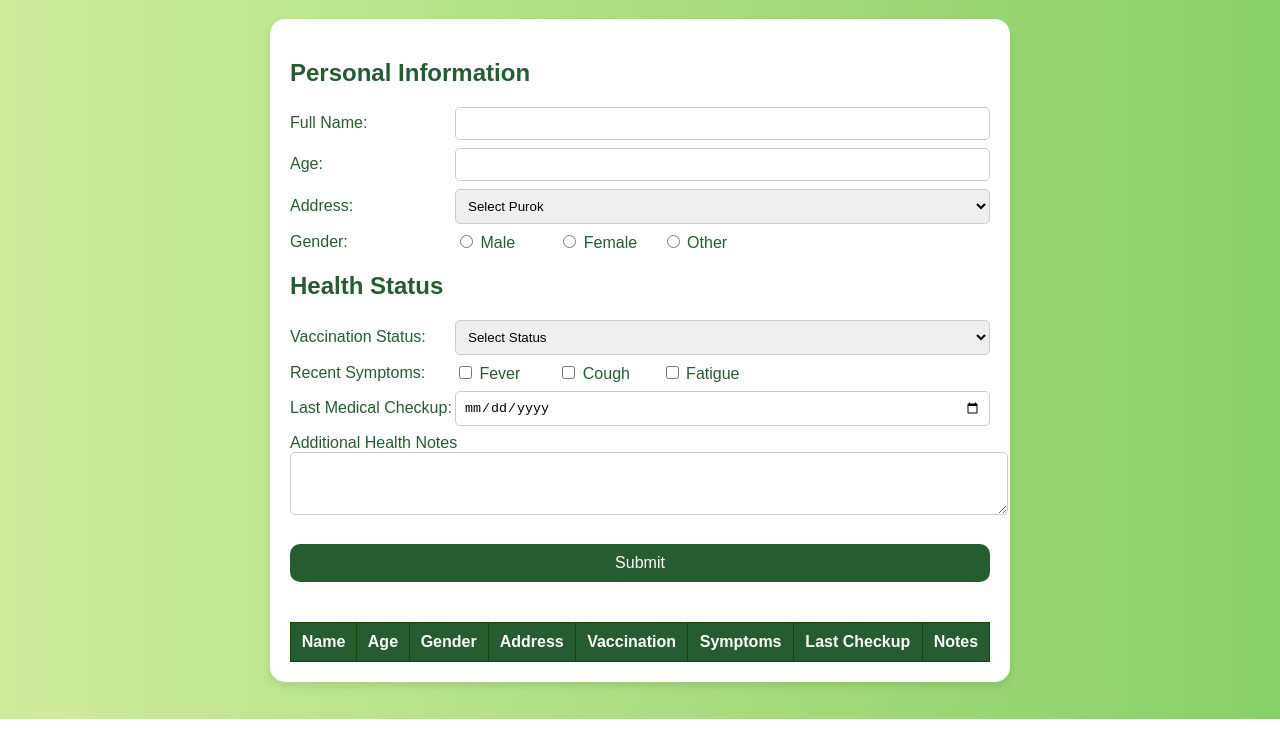
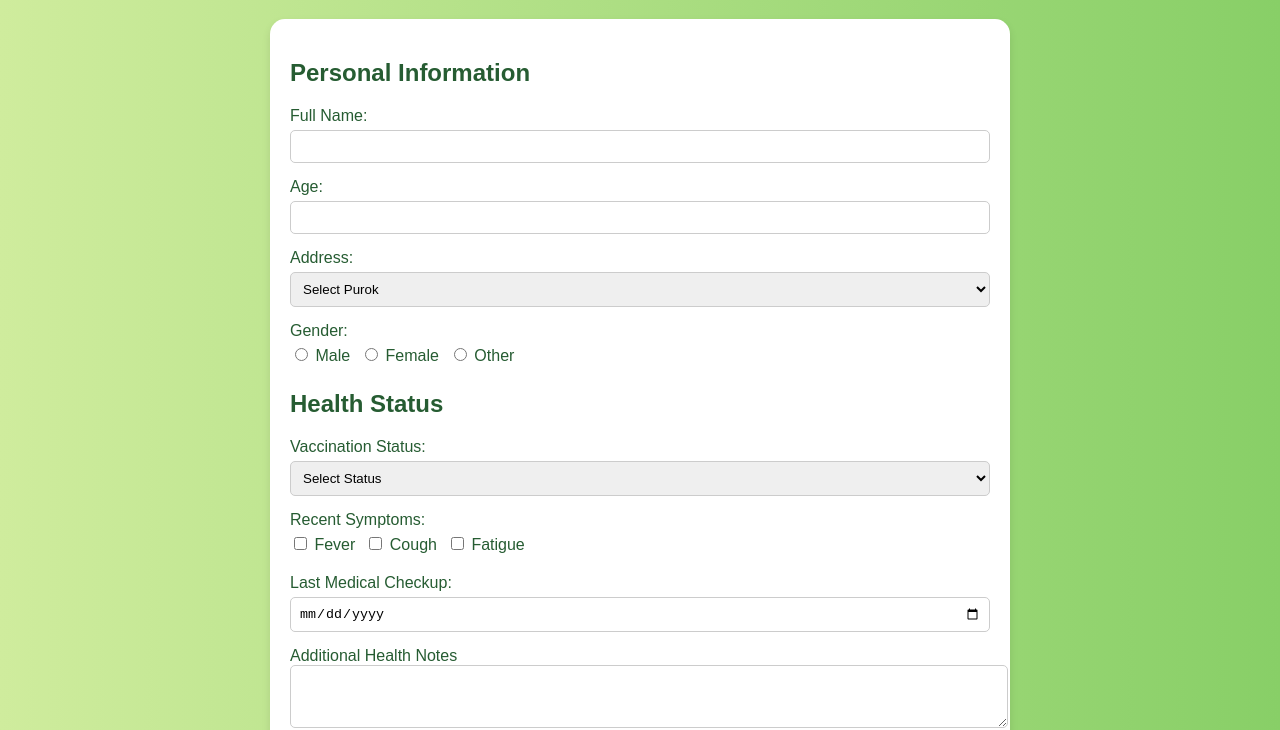
Before and after one commit to marygrace0908/brgyhealthsystem, a plain HTML site: page index.html in a window 1280 px wide. Shown: the part 81-811 px from the top of the page. Drawn offline with Linux system fonts and the light colour scheme.

Commit message:
Add files via upload

```diff
--- a/index.html
+++ b/index.html
@@ -32,14 +32,12 @@
 
     .inline-field {
       display: flex;
-      align-items: center;
-      gap: 5px;
-      margin-bottom: 8px;
+      flex-direction: column;
+      margin-bottom: 15px;
     }
 
     .inline-field label {
-      width: 160px;
-      white-space: nowrap;
+      margin-bottom: 5px;
     }
 
     .inline-field input,
```
